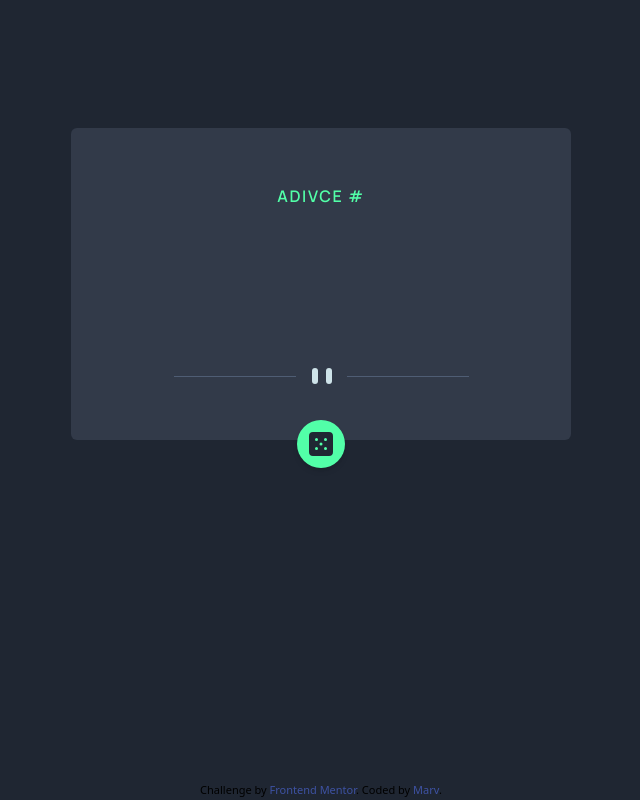
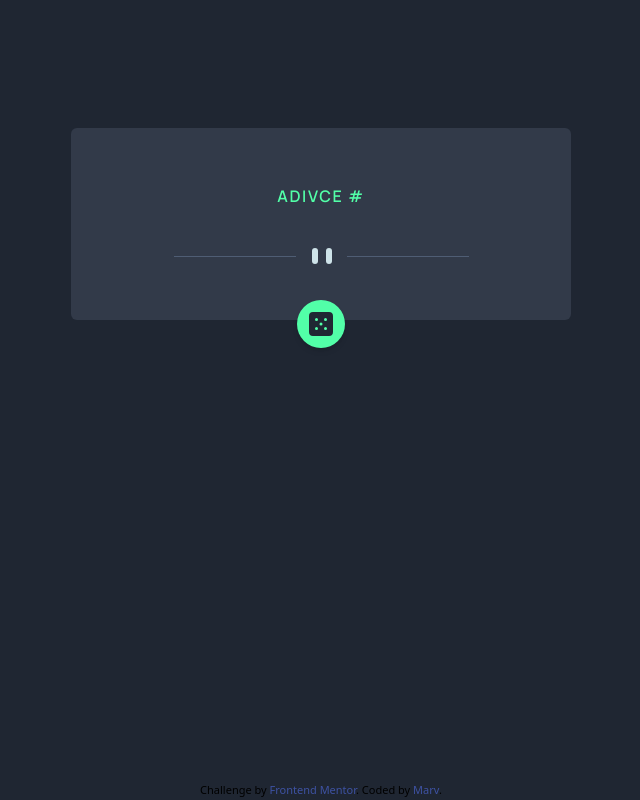
Before and after one commit to Marvelousmolokwu/the_advice_generator, a website: page index.html in a window 1280 px wide. Shown: the whole page, without its empty margins (319-959 px from the left). Drawn offline with Linux system fonts and the light colour scheme; no server answers.

Commit message:
added something to my height

```diff
--- a/index.html
+++ b/index.html
@@ -41,7 +41,7 @@ bottom: 2px;
             <h2>ADIVCE #<span class="adivce-id"> </span></h2>
             <!-- Advice ID goes here -->
           </div>
-          <div class="py-5 h-72 md:h-80 lg:h-40 font-body text-LightCyan text-[28px] font-bold">
+          <div class="py-5 min-h-72 md:min-h-80 lg:min-h-50 font-body text-LightCyan text-[28px] font-bold">
             <p class="advice"></p>
           </div>
           <div class="flex justify-center items-center">
```
